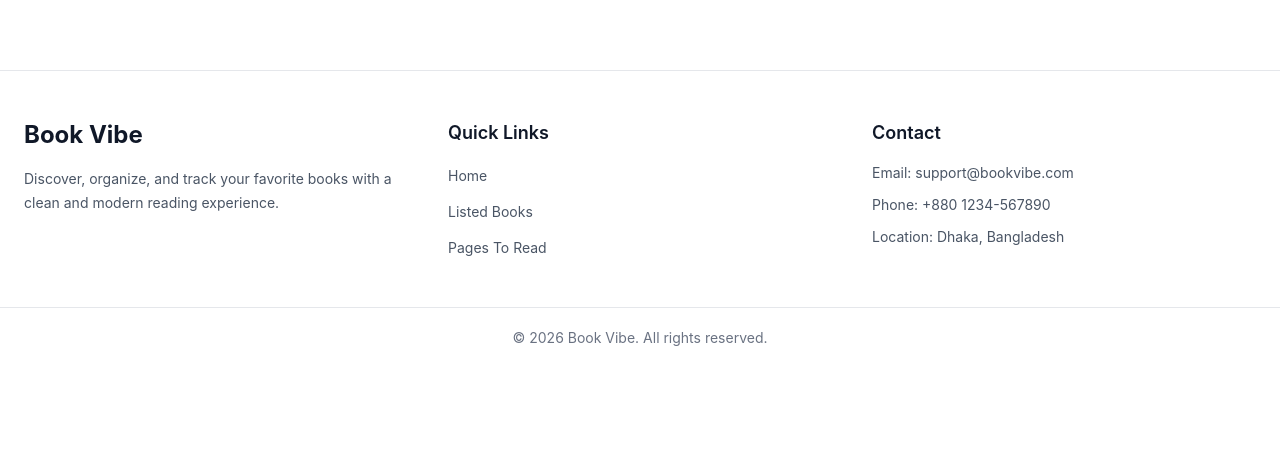
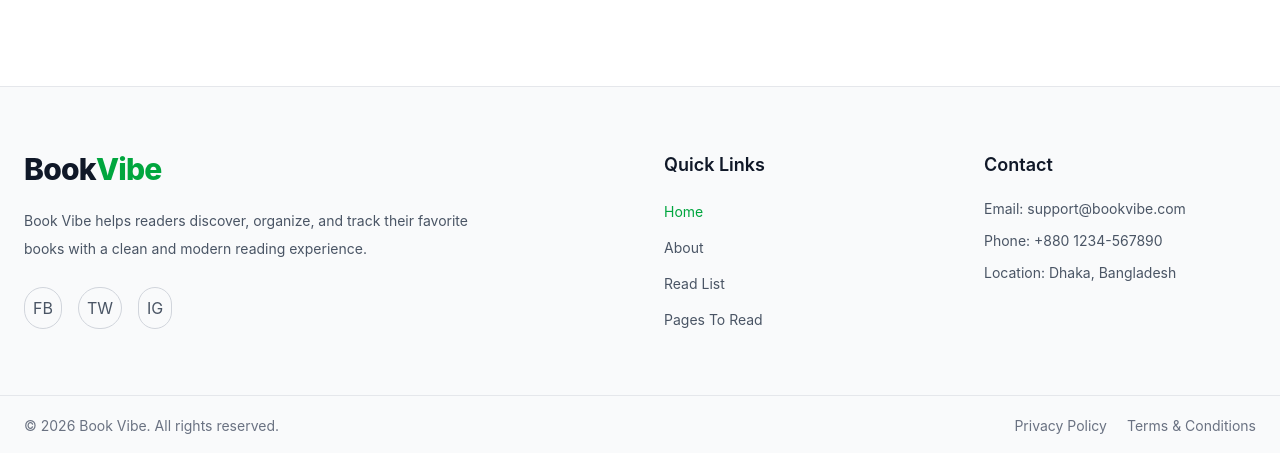
Before and after one commit to mehedirobi/bookvibe, a React (Vite) app: page / in a window 1280 px wide. Shown: the part 2102-2555 px from the top of the page. Before the commit the page ends 2470 px from the top, so only its background shows below. Built offline with nearby package versions, Linux system fonts and the light colour scheme.

Commit message:
navbar updated

```diff
--- a/src/components/Footer.jsx
+++ b/src/components/Footer.jsx
@@ -1,19 +1,56 @@
-import { Link } from "react-router-dom";
+import { Link, NavLink } from "react-router-dom";
 
 export default function Footer() {
+  const footerLinks = [
+    { name: "Home", path: "/" },
+    { name: "About", path: "/about" },
+    { name: "Read List", path: "/readlist" },
+    { name: "Pages To Read", path: "/pages-to-read" },
+  ];
+
   return (
-    <footer className="mt-20 border-t border-gray-200 bg-white">
-      <div className="mx-auto grid max-w-7xl grid-cols-1 gap-10 px-6 py-12 md:grid-cols-3">
+    <footer className="mt-24 border-t border-gray-200 bg-gray-50">
+
+      {/* Main Footer */}
+      <div className="mx-auto grid max-w-7xl grid-cols-1 gap-12 px-6 py-16 md:grid-cols-2 lg:grid-cols-4">
+
         {/* Brand */}
-        <div>
-          <h2 className="text-2xl font-bold text-gray-900">
-            Book Vibe
-          </h2>
+        <div className="lg:col-span-2">
+          <Link
+            to="/"
+            className="text-3xl font-extrabold tracking-tight text-gray-900"
+          >
+            Book<span className="text-green-600">Vibe</span>
+          </Link>
 
-          <p className="mt-4 text-sm leading-6 text-gray-600">
-            Discover, organize, and track your favorite books with a
-            clean and modern reading experience.
+          <p className="mt-5 max-w-md text-sm leading-7 text-gray-600">
+            Book Vibe helps readers discover, organize, and track their
+            favorite books with a clean and modern reading experience.
           </p>
+
+          {/* Social */}
+          <div className="mt-6 flex items-center gap-4">
+            <a
+              href="#"
+              className="rounded-full border border-gray-300 p-2 text-gray-600 transition hover:border-green-600 hover:text-green-600"
+            >
+              FB
+            </a>
+
+            <a
+              href="#"
+              className="rounded-full border border-gray-300 p-2 text-gray-600 transition hover:border-green-600 hover:text-green-600"
+            >
+              TW
+            </a>
+
+            <a
+              href="#"
+              className="rounded-full border border-gray-300 p-2 text-gray-600 transition hover:border-green-600 hover:text-green-600"
+            >
+              IG
+            </a>
+          </div>
         </div>
 
         {/* Quick Links */}
@@ -22,33 +59,23 @@ export default function Footer() {
             Quick Links
           </h3>
 
-          <ul className="mt-4 space-y-3">
-            <li>
-              <Link
-                to="/"
-                className="text-sm text-gray-600 transition hover:text-green-600"
-              >
-                Home
-              </Link>
-            </li>
-
-            <li>
-              <Link
-                to="/listed-books"
-                className="text-sm text-gray-600 transition hover:text-green-600"
-              >
-                Listed Books
-              </Link>
-            </li>
-
-            <li>
-              <Link
-                to="/pages-to-read"
-                className="text-sm text-gray-600 transition hover:text-green-600"
-              >
-                Pages To Read
-              </Link>
-            </li>
+          <ul className="mt-5 space-y-3">
+            {footerLinks.map((link) => (
+              <li key={link.path}>
+                <NavLink
+                  to={link.path}
+                  className={({ isActive }) =>
+                    `text-sm transition ${
+                      isActive
+                        ? "text-green-600"
+                        : "text-gray-600 hover:text-green-600"
+                    }`
+                  }
+                >
+                  {link.name}
+                </NavLink>
+              </li>
+            ))}
           </ul>
         </div>
 
@@ -58,7 +85,7 @@ export default function Footer() {
             Contact
           </h3>
 
-          <div className="mt-4 space-y-3 text-sm text-gray-600">
+          <div className="mt-5 space-y-3 text-sm text-gray-600">
             <p>Email: support@bookvibe.com</p>
             <p>Phone: +880 1234-567890</p>
             <p>Location: Dhaka, Bangladesh</p>
@@ -67,10 +94,29 @@ export default function Footer() {
       </div>
 
       {/* Bottom */}
-      <div className="border-t border-gray-200 py-5">
-        <p className="text-center text-sm text-gray-500">
-          © {new Date().getFullYear()} Book Vibe. All rights reserved.
-        </p>
+      <div className="border-t border-gray-200">
+        <div className="mx-auto flex max-w-7xl flex-col items-center justify-between gap-3 px-6 py-5 text-sm text-gray-500 md:flex-row">
+
+          <p>
+            © {new Date().getFullYear()} Book Vibe. All rights reserved.
+          </p>
+
+          <div className="flex items-center gap-5">
+            <Link
+              to="/"
+              className="transition hover:text-green-600"
+            >
+              Privacy Policy
+            </Link>
+
+            <Link
+              to="/"
+              className="transition hover:text-green-600"
+            >
+              Terms & Conditions
+            </Link>
+          </div>
+        </div>
       </div>
     </footer>
   );
```
